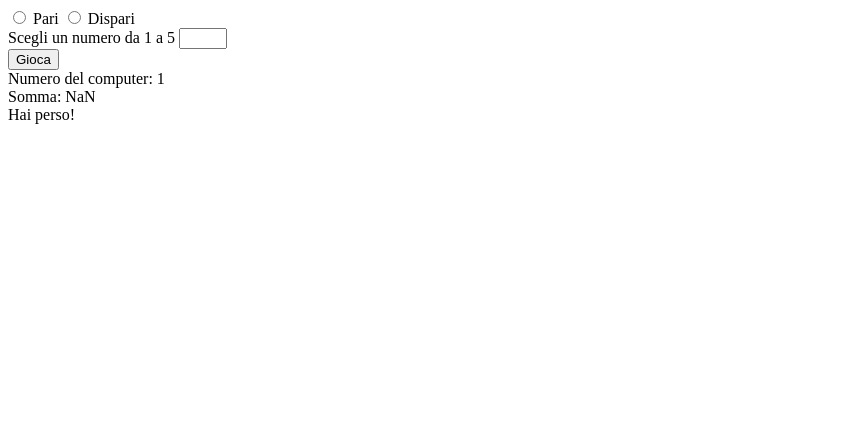
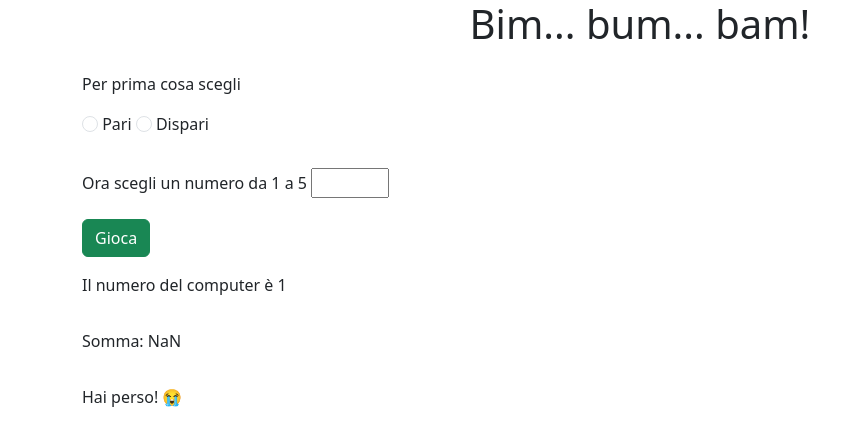
Before and after one commit to alecasentini/js-paliedispari, a plain HTML site: page Pari e Dispari/index.html in a window 1280 px wide. Both pictures are taken after a click on the button "Gioca". Shown: the whole page, without its empty margins (0-863 px from the left). Drawn offline with nearby package versions, Linux system fonts and the light colour scheme.

Commit message:
Aggiunta parte di stile

```diff
--- a/Pari e Dispari/assets/js/main.js
+++ b/Pari e Dispari/assets/js/main.js
@@ -11,13 +11,13 @@ function gioca(){
     let risultatoPari = somma % 2 == 0;
 
     if ((risultatoPari && sceltaPari) || (!risultatoPari && sceltaDispari)){
-        document.getElementById("final-result").innerHTML =`Hai vinto!`
+        document.getElementById("final-result").innerHTML =`Hai vinto! 🥳`
     }
 
     else{
-        document.getElementById("final-result").innerHTML =`Hai perso!`
+        document.getElementById("final-result").innerHTML =`Hai perso! 😭`
     }
 
-    document.getElementById("number-cpu").innerHTML = "Numero del computer: " + numberCpu;
+    document.getElementById("number-cpu").innerHTML = "Il numero del computer è " + numberCpu;
     document.getElementById("somma").innerHTML = "Somma: " + somma;
 }
--- a/Pari e Dispari/index.html
+++ b/Pari e Dispari/index.html
@@ -5,30 +5,44 @@
     <meta http-equiv="X-UA-Compatible" content="IE=edge">
     <meta name="viewport" content="width=device-width, initial-scale=1.0">
     <title>Pari e dispari</title>
+    <link href="https://cdn.jsdelivr.net/npm/bootstrap@5.3.0-alpha2/dist/css/bootstrap.min.css" rel="stylesheet" integrity="sha384-aFq/bzH65dt+w6FI2ooMVUpc+21e0SRygnTpmBvdBgSdnuTN7QbdgL+OapgHtvPp" crossorigin="anonymous">
+    <!-- link Bootstrap -->
+
 </head>
 <body>
-    <div>
-        <input type="radio" name="pariodispari" id="pari"> Pari
-        <input type="radio" name="pariodispari" id="dispari"> Dispari
-    </div>
+    <div class="w-100 vh-100 d-flex flex-column align-items-center">
+        <h1>Bim... bum... bam!</h1>
+        <div class="container">
+            <div class="py-3">
+                <p>Per prima cosa scegli</p>
+                <input type="radio" class="form-check-input" name="pariodispari" id="pari">
+                <label class="form-check-label"> Pari
+                <input type="radio" class="form-check-input" name="pariodispari" id="dispari">
+                <Dispari class="form-check-label">Dispari
+            </div>
 
-    <div>
-        <label>Scegli un numero da 1 a 5</label>
-        <input type="number" id="number-player" min="1" max="5">
-    </div>
+            <div class="py-3">
+                <label class="form-label">Ora scegli un numero da 1 a 5</label>
+                <input type="number" class="form text-center" id="number-player" min="1" max="5">
+            </div>
 
-    <button onclick="gioca()">Gioca</button>
+                <button class="btn btn-success" onclick="gioca()">Gioca</button>
 
-    <div id="number-cpu">
-    </div>
+            <div class="py-3" id="number-cpu">
+            </div>
 
-    <div id="somma">
+            <div class="py-3" id="somma">
+
+            </div>
+
+            <div class="py-3" id="final-result">
+            </div>
+
+        </div>
 
     </div>
 
-    <div id="final-result">
-    </div>
-
     <script src="./assets/js/main.js"></script>
+    <script src="https://cdn.jsdelivr.net/npm/bootstrap@5.3.0-alpha2/dist/js/bootstrap.bundle.min.js" integrity="sha384-qKXV1j0HvMUeCBQ+QVp7JcfGl760yU08IQ+GpUo5hlbpg51QRiuqHAJz8+BrxE/N" crossorigin="anonymous"></script>
 </body>
 </html>
```
